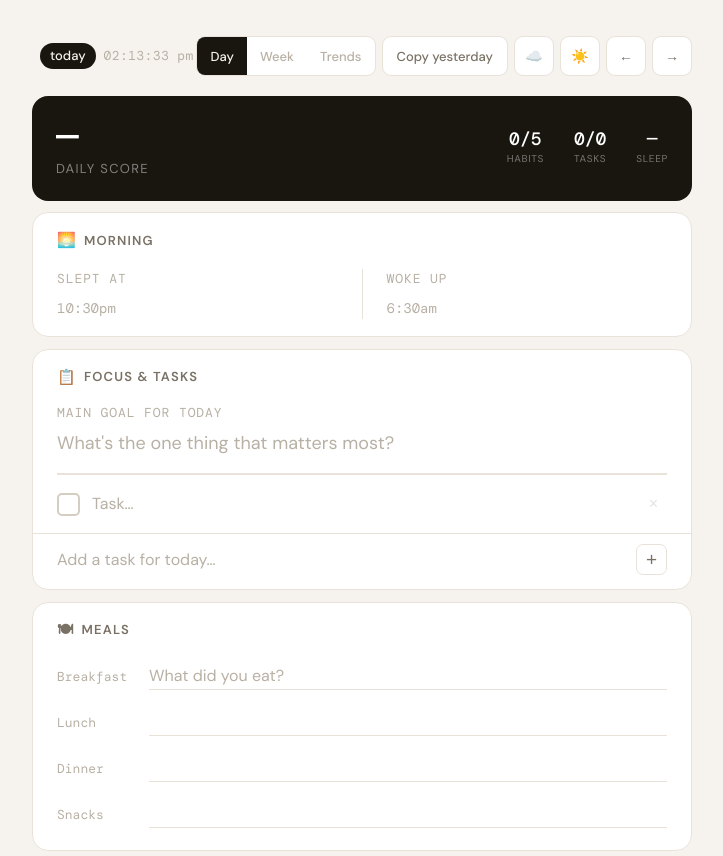
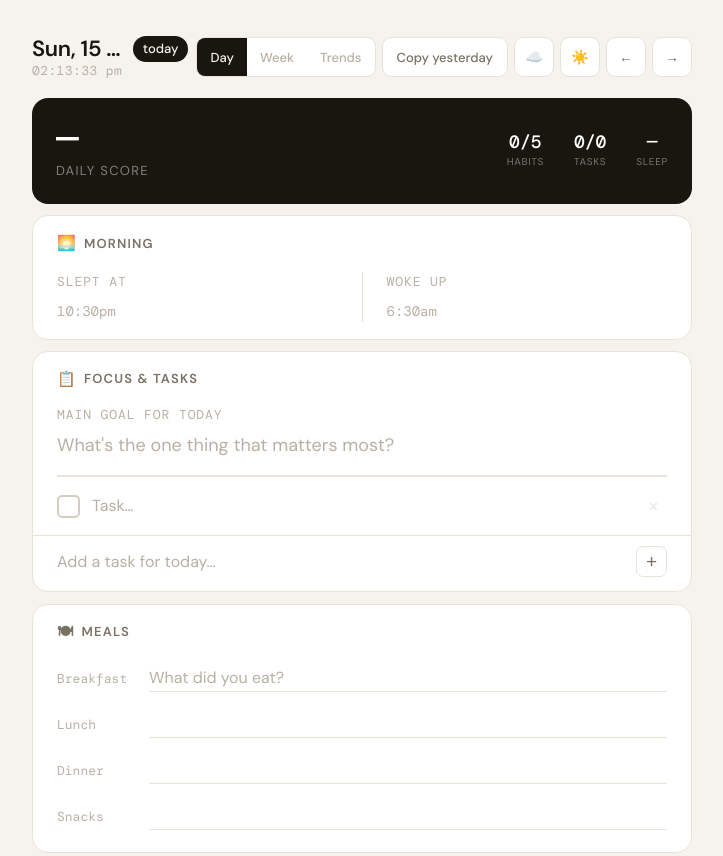
Before and after one commit to jeetjawale/daily-trackr, a plain HTML site: page index.html in a window 1280 px wide. Shown: the top 856 px of the page, without its empty margins (278-1001 px from the left). Drawn offline with nearby package versions, Linux system fonts and the light colour scheme.

Commit message:
fix: nav shows real date always, remove Today/Today redundancy, clock on second line

```diff
--- a/app.js
+++ b/app.js
@@ -57,10 +57,9 @@ function todayStr() {
 
 function startClock() {
   function tick() {
-    const now = new Date();
-    const el  = document.getElementById('nav-clock');
+    const now   = new Date();
+    const el    = document.getElementById('nav-clock');
     if (!el) return;
-    // Only show clock when viewing today
     if (currentDay !== todayStr()) { el.textContent = ''; return; }
     el.textContent = now.toLocaleTimeString('en-IN', {
       hour: '2-digit', minute: '2-digit', second: '2-digit', hour12: true,
@@ -80,11 +79,12 @@ function formatDay(dateStr) {
   const diff = Math.round(
     (new Date(dateStr + 'T12:00:00') - new Date(todayStr() + 'T12:00:00')) / 86400000
   );
-  if (diff === 0)  return 'Today';
-  if (diff === -1) return 'Yesterday';
-  return new Date(dateStr + 'T12:00:00').toLocaleDateString('en-IN', {
-    weekday: 'long', day: 'numeric', month: 'short',
+  // Always show the real date — today-pill handles "today" badge
+  const dateLabel = new Date(dateStr + 'T12:00:00').toLocaleDateString('en-IN', {
+    weekday: 'short', day: 'numeric', month: 'short',
   });
+  if (diff === -1) return 'Yesterday · ' + dateLabel;
+  return dateLabel;
 }
 
 function getLast30() {
--- a/index.html
+++ b/index.html
@@ -129,8 +129,10 @@
     <!-- Navigation bar -->
     <nav class="nav">
       <div class="nav-left">
-        <span class="nav-day" id="nav-day"></span>
-        <span class="today-pill" id="today-pill" hidden>today</span>
+        <div class="nav-day-row">
+          <span class="nav-day" id="nav-day"></span>
+          <span class="today-pill" id="today-pill" hidden>today</span>
+        </div>
         <span class="nav-clock" id="nav-clock"></span>
       </div>
       <div class="nav-right">
--- a/style.css
+++ b/style.css
@@ -188,9 +188,17 @@ body {
 
 .nav-left {
   display: flex;
+  flex-direction: column;
+  justify-content: center;
+  gap: 2px;
+  flex-shrink: 1;
+  min-width: 0;
+}
+
+.nav-day-row {
+  display: flex;
   align-items: center;
   gap: 8px;
-  flex-shrink: 1;
   min-width: 0;
 }
 
@@ -222,8 +230,9 @@ body {
   font-family: 'DM Mono', monospace;
   font-size: 11px;
   color: var(--text3);
-  flex-shrink: 0;
   letter-spacing: 0.03em;
+  line-height: 1;
+  min-height: 14px;
 }
 
 @media (min-width: 600px) {
```
